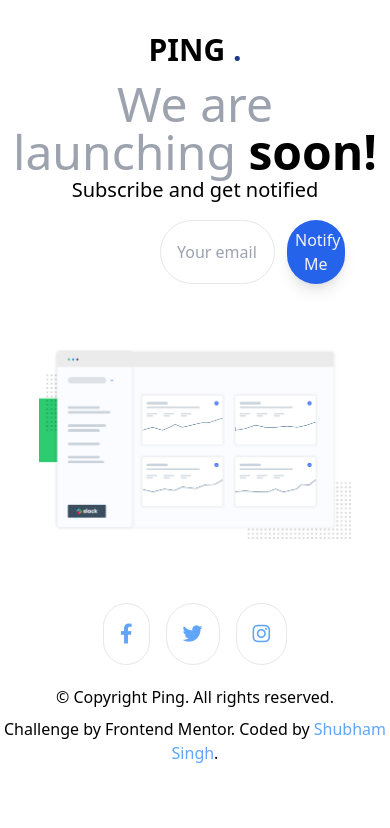
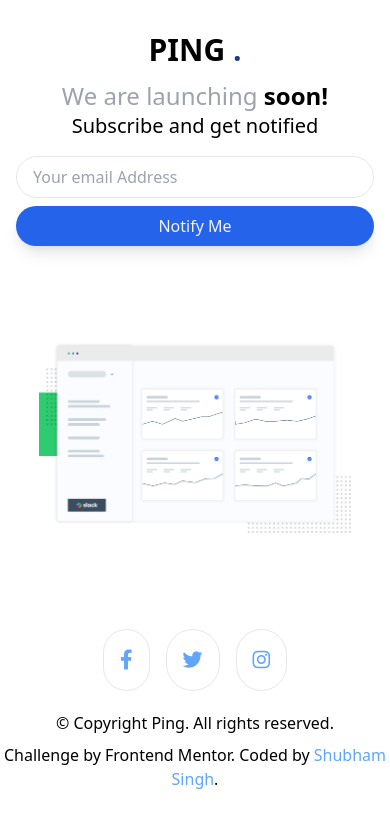
Before and after one commit to SayedEldwansy/Coming-Soon-page, a plain HTML site: page index.html in a window 390 px wide. Drawn offline with nearby package versions, Linux system fonts and the light colour scheme.

Commit message:
Finishing the responsiveness

```diff
--- a/index.html
+++ b/index.html
@@ -31,42 +31,42 @@
         ping <span class="text-blue-900">.</span>
       </h1>
     </header>
-    <div class="text-5xl text-gray-400 text-center font-light">
+    <div class="sm:text-5xl text-2xl text-gray-400 text-center font-light">
       We are launching <span class="font-semibold text-black">soon!</span>
     </div>
     <div class="text-xl text-center">Subscribe and get notified</div>
 
-    <div class="flex flex-row ml-20 pl-20 my-4">
+    <div class="flex flex-col sm:flex-row sm:ml-20 mx-4 sm:pl-20 my-4">
       <input
         type="text"
-        class="border px-4 rounded-full w-2/4 outline-none"
+        class="border px-4 py-2 rounded-full w-full sm:w-2/4 mb-2 sm:m-0 outline-none"
         placeholder="Your email Address"
       />
       <a
         href="#"
-        class="text-center p-2 rounded-full shadow-lg bg-blue-600 text-gray-100 ml-3 w-1/4"
+        class="text-center p-2 rounded-full w-full shadow-lg bg-blue-600 ml-0 text-gray-100 sm:ml-3 sm:w-1/4"
         >Notify Me</a
       >
     </div>
     <img
       src="/images/illustration-dashboard.png"
-      class="py-12 w-4/5 mx-auto"
+      class="sm:py-12 py-20 w-4/5 mx-auto"
       alt="Dashboard"
     />
     <div class="flex flex-row mt-4 justify-center">
       <a href="#"
         ><i
-          class="fab fa-facebook-f p-4 border text-xl mx-2 rounded-full text-blue-400"
+          class="fab hover:bg-blue-600 hover:text-white fa-facebook-f p-4 border text-xl mx-2 rounded-full text-blue-400"
         ></i
       ></a>
       <a href="#"
         ><i
-          class="fab fa-twitter p-4 border text-xl mx-2 rounded-full text-blue-400"
+          class="fab fa-twitter p-4 hover:bg-blue-600 hover:text-white border text-xl mx-2 rounded-full text-blue-400"
         ></i
       ></a>
       <a href="#"
         ><i
-          class="fab fa-instagram p-4 border text-xl mx-2 rounded-full text-blue-400"
+          class="fab fa-instagram hover:bg-blue-600 hover:text-white p-4 border text-xl mx-2 rounded-full text-blue-400"
         ></i
       ></a>
     </div>
```
